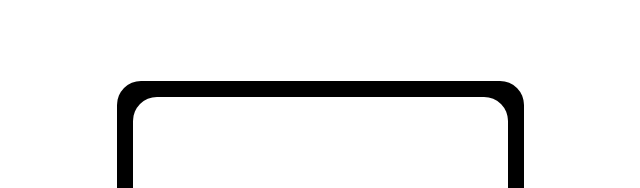
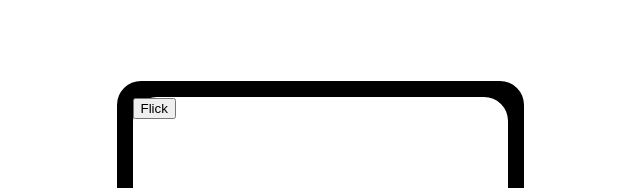
Before and after one commit to KyeBuff/flick-demo, a React (Create React App) app: page / in a window 1280 px wide. Shown: the top 188 px of the page, without its empty margins (320-960 px from the left). Built offline with nearby package versions, Linux system fonts and the light colour scheme.

Commit message:
added flick button

```diff
--- a/src/App.js
+++ b/src/App.js
@@ -1,13 +1,25 @@
 import React, { Component } from 'react';
 import logo from './logo.svg';
 import './App.css';
+import FlickButton from './components/FlickButton';
 
 class App extends Component {
+  constructor(props) {
+    super(props);
+    this.state = {
+      fetchingMedia: false,
+    }
+    this.fetchMedia = this.fetchMedia.bind(this);
+  }
+  fetchMedia() {
+    this.setState({fetchMedia: true});
+  }
   render() {
     return (
       <div className="container">
         <div className="case">
-          <div className="case__inner">
+          <div className={this.state.fetchingMedia ? "case__inner has-items" : "case__inner"}>
+            <FlickButton onClick={this.fetchMedia} />
           </div>
         </div>
       </div>
--- /dev/null
+++ b/src/components/FlickButton.js
@@ -0,0 +1,5 @@
+import React from 'react';
+
+export default ({onClick}) => (
+  <button onClick={onClick} className="flick-button">Flick</button>
+);
```
Also changed, not shown: 2 other files (tests, documents, lock files or other folders).
